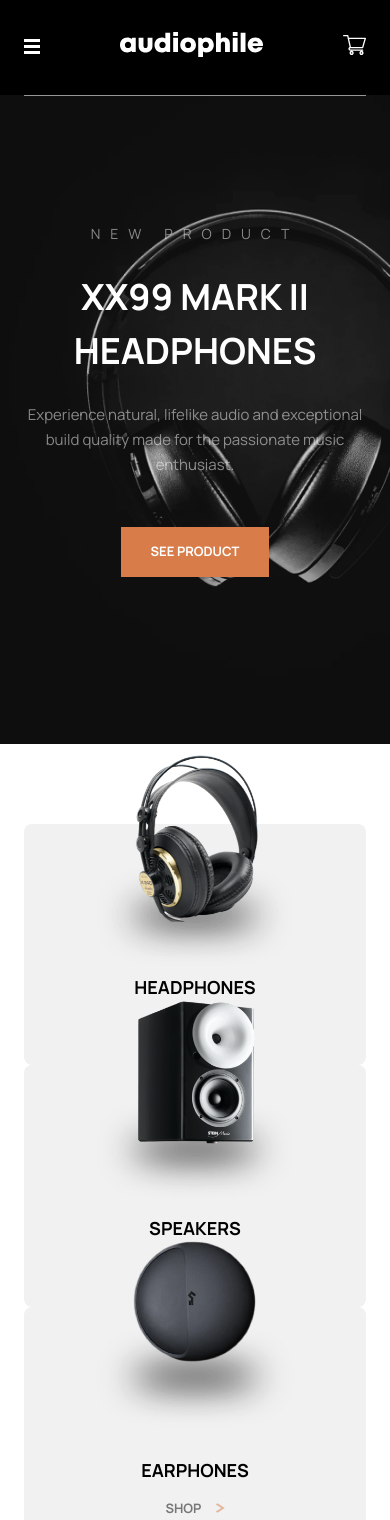
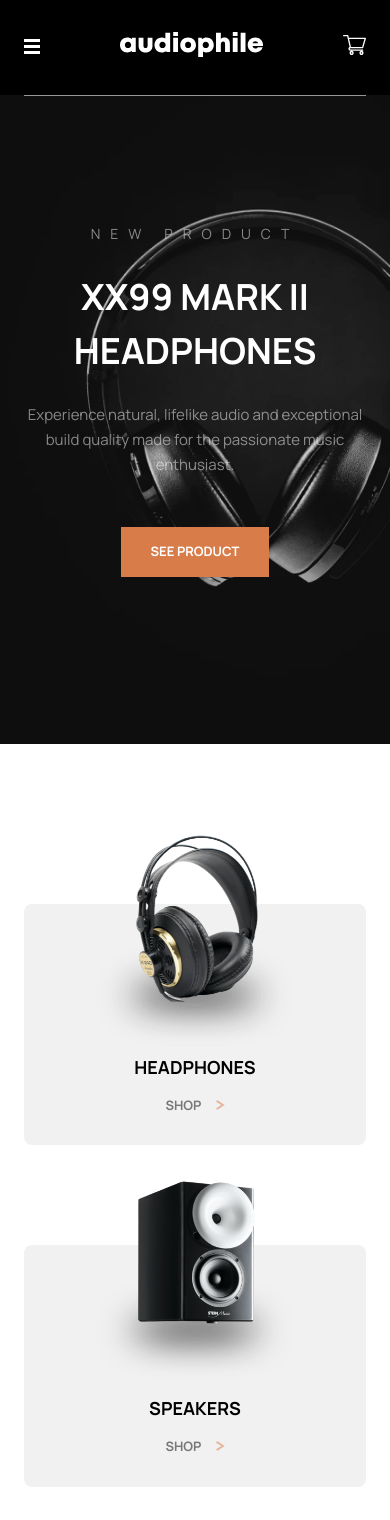
Before and after one commit to iadefidipe/audiphile-ecommerce, a Next.js app: page / in a window 390 px wide. Shown: the top 1520 px of the page. Built offline with nearby package versions, Linux system fonts and the light colour scheme.

Commit message:
fix: fixed gap issuebetween category components

```diff
--- a/components/home/Category.tsx
+++ b/components/home/Category.tsx
@@ -9,7 +9,7 @@ interface CategoryInterface {
 function Category({ data }: CategoryInterface) {
   return (
     <Wrapper>
-      <div className=' flex flex-col  justify-between md:flex-row my-20'>
+      <div className=' flex flex-col gap-[100px] lg:gap-0 justify-between md:flex-row mt-40'>
         {data.map((menu, index) => (
           <MenuComponent
             key={index}
```
